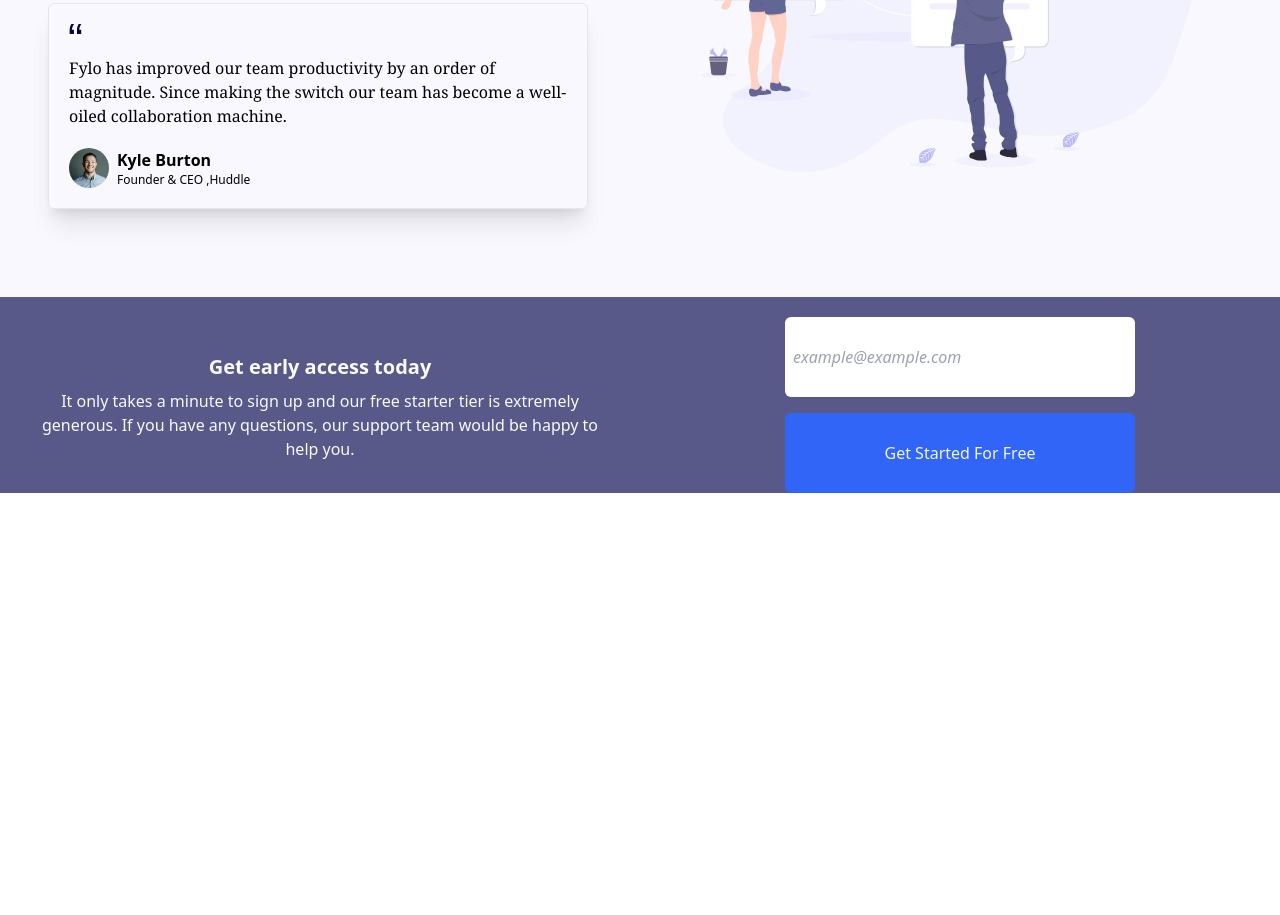
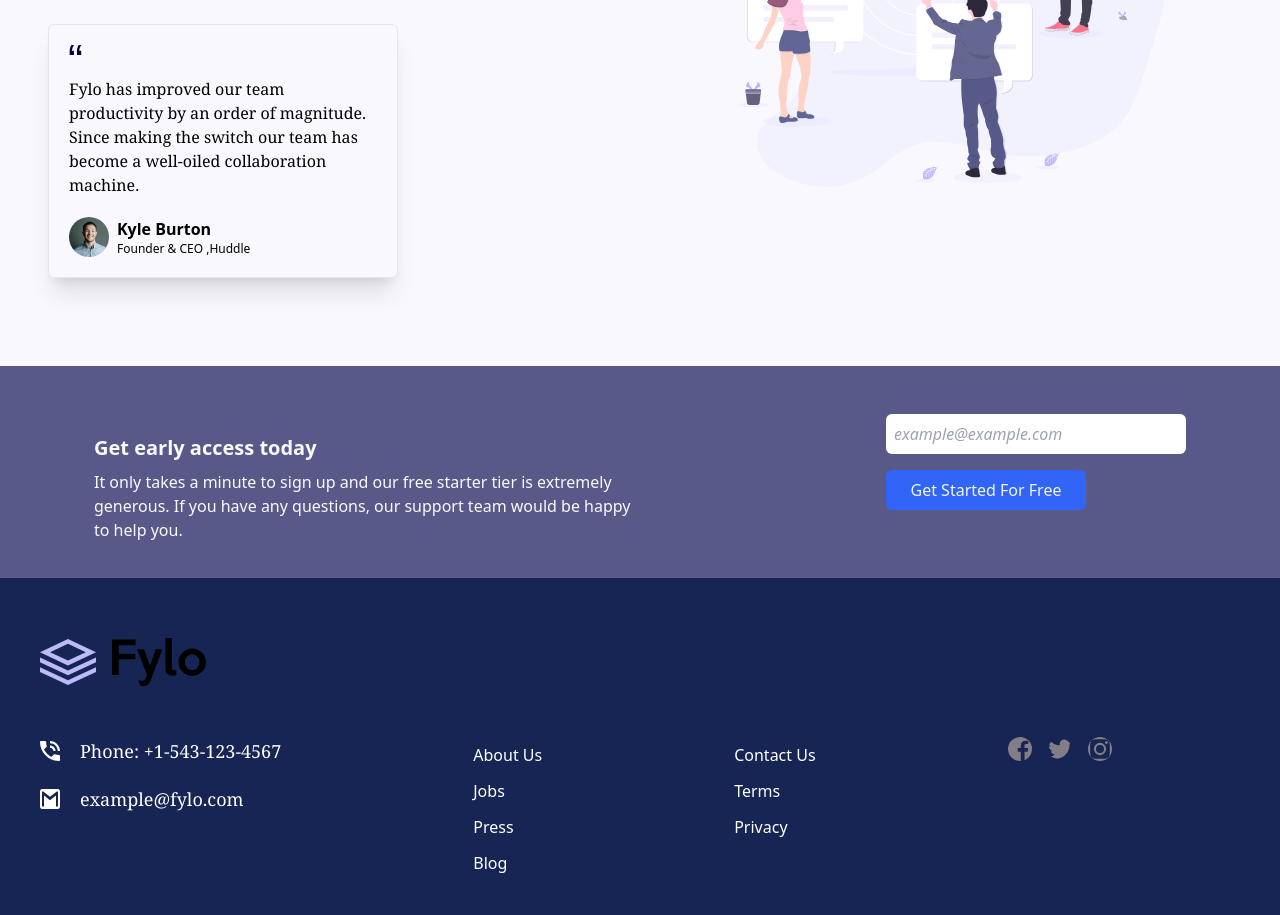
Before and after one commit to chuks250/Fylo-Assignment-Tailwind, a website: page index.html in a window 1280 px wide. Shown: the part 1019-1934 px from the top of the page. Before the commit the page ends 1512 px from the top, so only its background shows below. Drawn offline with Linux system fonts and the light colour scheme.

Commit message:
finished work

```diff
--- a/index.html
+++ b/index.html
@@ -6,7 +6,7 @@
     <link rel="stylesheet" href="./build/output.css" />
     <title>Document</title>
   </head>
-  <body>
+  <body class="overflow-x-hidden">
     <article class="inline-block">
       <!-- nav list session start -->
       <header class="flex justify-between m-7 items-end">
@@ -28,14 +28,14 @@
       >
         <figure>
           <img
-            class="w-[450px] items-center p-10 md:w-[600px] md:order-last"
+            class="items-center p-20 md:w-[600px] md:order-last"
             src="./images/illustration-1.svg"
             alt="illustration-1"
           />
         </figure>
 
         <div
-          class="text-center p-5 w-auto md:order-first md:text-left items-center lg:place-content-around md:mt-10"
+          class="text-center p-5 w-auto md:order-first md:text-left items-center md:mt-10"
         >
           <h2 class="font-bold text-2xl md:text-3xl">
             All your files in one secure location, accessible anywhere
@@ -45,7 +45,7 @@
             them wherever you need, share and collaborate with friends, family,
             and co-workers
           </p>
-          <!-- btn function -->
+          <!-- btn-->
           <div class="grid justify-center md:flex md:gap-2">
             <input
               class="border-black p-2 text-left rounded-md border-2 sm:w-[300px] mt-5 placeholder:italic"
@@ -58,7 +58,7 @@
               Get Started
             </button>
           </div>
-          <!-- btn function -->
+          <!-- btn-->
         </div>
       </div>
       <!-- about file end -->
@@ -69,7 +69,7 @@
         <!-- illustration-2 img -->
         <figure>
           <img
-            class="w-[450px] items-center p-10 md:w-[600px] md:order-last lg:w-[600px]"
+            class="grid items-center p-20 md:w-[600px] md:order-last lg:w-[600px]"
             src="./images/illustration-2.svg"
             alt="illustration-2"
           />
@@ -92,10 +92,13 @@
             </p>
           </div>
           <!-- sub-head-illustration-2 -->
+
           <div
-            class="mt-[3rem] flex underline justify-center text-[#3DA08F] underline-offset-8 items-center cursor-pointer"
+            class="mt-[3rem] flex justify-center text-[#3DA08F] cursor-pointer"
           >
-            <h1 class="font-medium">See how fylo works</h1>
+            <h1 class="font-medium border-b-4 items-center border-gray-400">
+              See how fylo works
+            </h1>
             <span>
               <img class="w-7" src="./images/icon-arrow.svg" alt="icon-arrow" />
             </span>
@@ -103,9 +106,9 @@
           <!-- sub-head-illustration-2 -->
           <!-- quotes-illustration-2 -->
           <div
-            class="block items-start mt-10 border border-solid rounded-md shadow-xl p-5 m-7"
+            class="block items-start mt-10 border border-solid rounded-md shadow-xl p-5 m-7 md:w-[350px]"
           >
-            <div class="">
+            <div>
               <img class="" src="./images/icon-quotes.svg" alt="icon-quotes" />
             </div>
             <p class="text-left font-serif text-base mt-5">
@@ -128,8 +131,10 @@
           <!-- quotes-illustration-2 -->
         </div>
       </div>
-      <div class="grid md:grid-cols-2 bg-[#585989] text-slate-50">
-        <div class="text-center pt-14 p-8">
+      <div
+        class="p-7 md:flex md:justify-evenly md:p-7 items-center bg-[#585989] text-slate-50 md:gap-44"
+      >
+        <div class="text-center pt-8 md:text-left md:w-[550px]">
           <p class="text-xl font-bold">Get early access today</p>
           <p class="text-base mt-2">
             It only takes a minute to sign up and our free starter tier is
@@ -137,19 +142,87 @@
             would be happy to help you.
           </p>
         </div>
-        <div class="grid justify-center">
+        <div class="flex flex-col items-center md:inline-block pb-10">
           <input
-            class="p-2 text-left rounded-md mt-5 placeholder:italic w-[350px]"
+            class="p-2 text-left rounded-md mt-5 placeholder:italic w-[300px]"
             type="text"
             placeholder="example@example.com"
           />
+
           <button
-            class="bg-[#3065F8] text-slate-100 p-2 rounded-md font-normal font-sans mt-4 w-[350px]"
+            class="grid w-[300px] md:w-[200px] bg-[#3065F8] text-slate-100 p-2 rounded-md font-normal font-sans mt-4"
           >
             Get Started For Free
           </button>
         </div>
       </div>
+
+      <footer class="bg-blue-950 p-10">
+        <p class="pt-5">
+          <img class="text-white" src="./images/logo.svg" alt="logo_footer" />
+        </p>
+        <div
+          class="md:flex md:gap-x-48 md:justify-items-start md:items-baseline"
+        >
+          <!-- img start -->
+          <div class="font-serif text-lg">
+            <div class="pt-10 flex gap-5 items-center">
+              <img
+                class="w-5 h-5"
+                src="./images/icon-phone.svg"
+                alt="icon-phone"
+              />
+              <p class="text-white">Phone: +1-543-123-4567</p>
+            </div>
+            <!-- img end -->
+            <!-- img start -->
+            <div class="pt-5 flex gap-5 items-center">
+              <img
+                class="w-5 h-5"
+                src="./images/icon-email.svg"
+                alt="icon-email"
+              />
+              <p class="text-white">example@fylo.com</p>
+            </div>
+          </div>
+          <!-- img end -->
+          <div class="pt-14">
+            <ul class="text-white text-base">
+              <li class="cursor-pointer hover:text-blue-800">About Us</li>
+              <li class="pt-3 cursor-pointer hover:text-blue-800">Jobs</li>
+              <li class="pt-3 cursor-pointer hover:text-blue-800">Press</li>
+              <li class="pt-3 cursor-pointer hover:text-blue-800">Blog</li>
+            </ul>
+          </div>
+          <div class="pt-14">
+            <ul class="text-white text-base">
+              <li class="hover:text-blue-800 cursor-pointer">Contact Us</li>
+              <li class="pt-3 hover:text-blue-800 cursor-pointer">Terms</li>
+              <li class="pt-3 hover:text-blue-800 cursor-pointer">Privacy</li>
+            </ul>
+          </div>
+          <div class="pt-10 flex gap-4 items-center justify-center">
+            <span
+              ><img
+                class="rounded-full hover:bg-blue-800 cursor-pointer"
+                src="./images/icon-facebook.svg"
+                alt="icon-facebook"
+            /></span>
+            <span
+              ><img
+                class="rounded-full hover:bg-blue-800 cursor-pointer"
+                src="./images/icon-twitter.svg"
+                alt="icon-twitter"
+            /></span>
+            <span
+              ><img
+                class="rounded-full hover:bg-blue-800 cursor-pointer"
+                src="./images/icon-instagram.svg"
+                alt="icon-instagram"
+            /></span>
+          </div>
+        </div>
+      </footer>
     </article>
   </body>
 </html>
```
Also changed, not shown: build/output.css.
